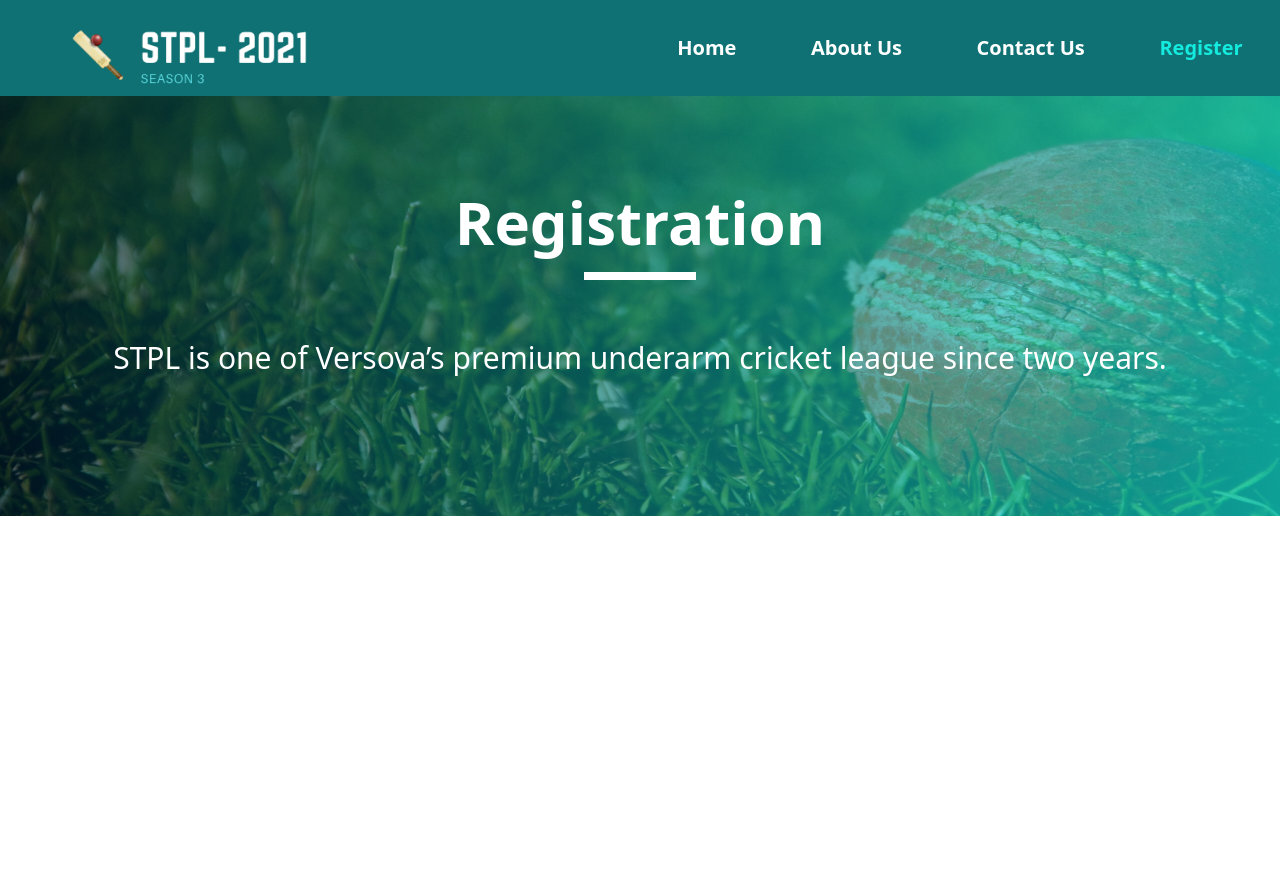
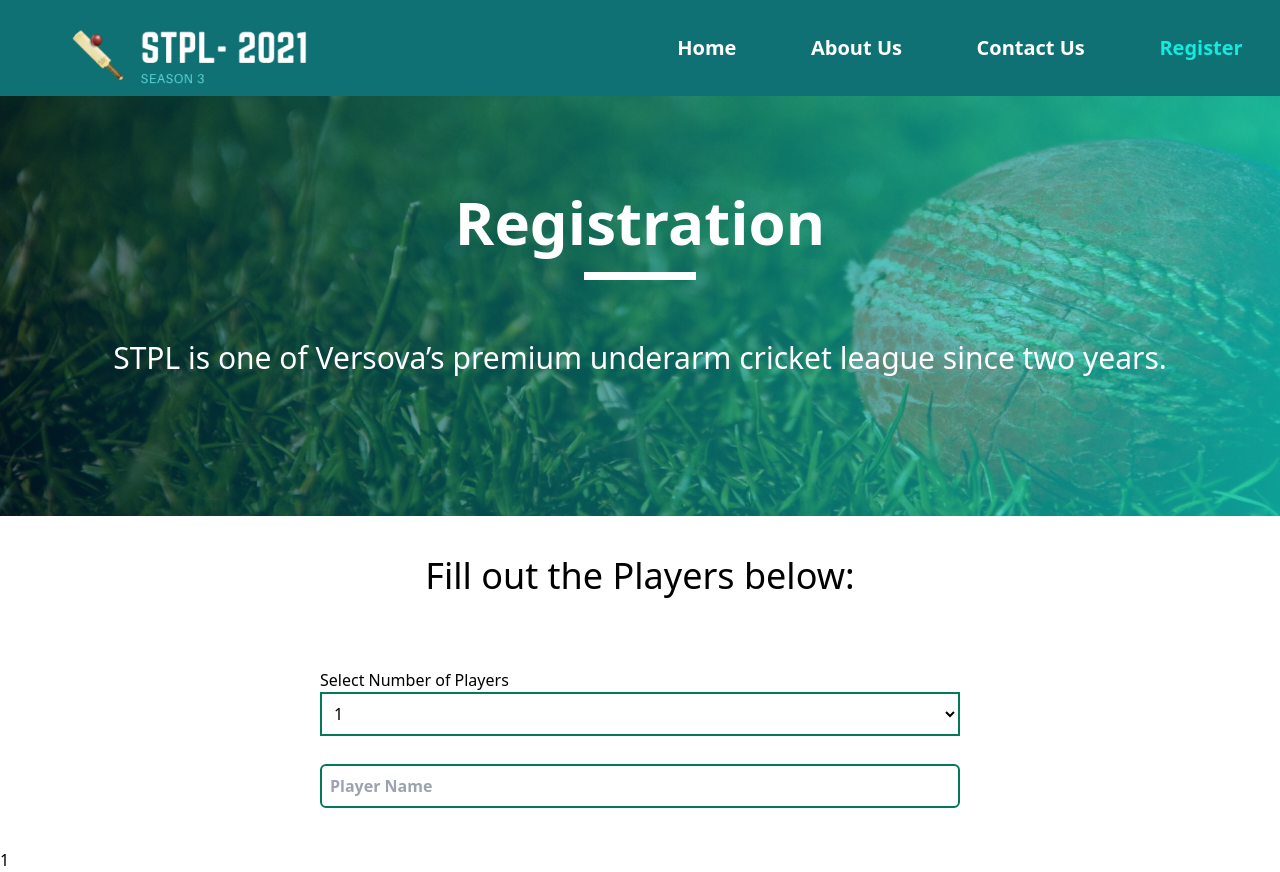
Before and after one commit to dilmohan11/stca, a Vue app in the folder client/: page /register in a window 1280 px wide. Before the commit the page ends 800 px from the top, so only its background shows below. Built offline with nearby package versions, Linux system fonts and the light colour scheme.

Commit message:
Form logic

```diff
--- /dev/null
+++ b/client/src/components/RegisterForm.vue
@@ -0,0 +1,45 @@
+<template>
+  <section class="form-container">
+      <div class="form">
+          <h3 class="text-4xl text-center p-10">Fill out the Players below:</h3>
+      </div>
+      <form class="max-w-screen-sm my-8 mx-auto">
+          <!-- <label> Player Name </label> -->
+          <label>Select Number of Players</label>
+          <select v-model="playerNo" class="w-full border-2 p-2 mb-5 border-green-700 bg-white">
+              <option value="1">1</option>
+              <option value="2">2</option>
+              <option value="3">3</option>
+              <option value="4">4</option>
+              <option value="5">5</option>
+              <option value="6">6</option>
+              <option value="7">7</option>
+              <option value="8">8</option>
+              <option value="9">9</option>
+              <option value="10">10</option>
+              <option value="11">11</option>
+          </select>
+          <div class="" v-for="n in +playerNo" :key="n">
+                <input type="text" v-model="playerName" placeholder="Player Name" class="w-full p-2 rounded-md border-2 border-green-700 font-semibold my-2">
+          </div>
+          <!-- <input type="text" v-model="playerName" placeholder="Player Name" class="w-full p-2 rounded-md border-2 border-green-700 font-semibold"> -->
+      </form>
+      <p>{{ playerName }}</p>
+      <p>{{ playerNo }}</p>
+  </section>
+</template>
+
+<script>
+export default {
+    data() {
+        return {
+            playerName: '',
+            playerNo: '1'
+        }
+    }
+}
+</script>
+
+<style>
+
+</style>
--- a/client/src/views/Register.vue
+++ b/client/src/views/Register.vue
@@ -1,4 +1,5 @@
 <template>
+<main>
   <section class="registration-hero">
     <div class="register-hero_text">
       <h1 class="text-6xl  text-white font-semibold text-center pt-24">Registration</h1>
@@ -6,11 +7,16 @@
       <p class="text-3xl text-white font-medium text-center pt-10">STPL is one of Versova’s premium underarm cricket league since two years.</p>
     </div>
   </section>
+  <RegisterForm />
+</main>
+
 </template>
 
 <script>
+import RegisterForm from '../components/RegisterForm.vue'
+
 export default {
-
+  components: { RegisterForm }
 }
 </script>
 
```
